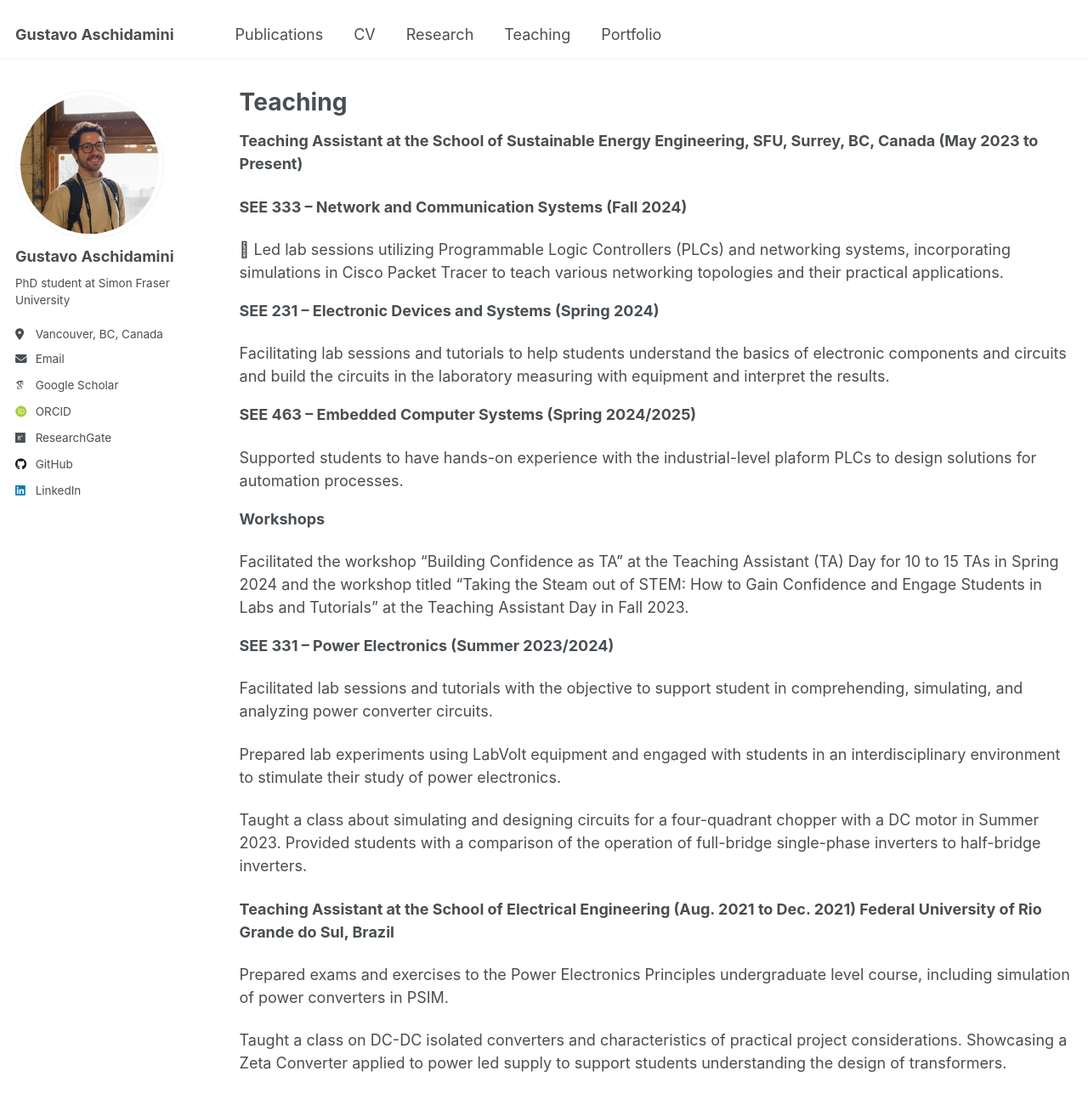
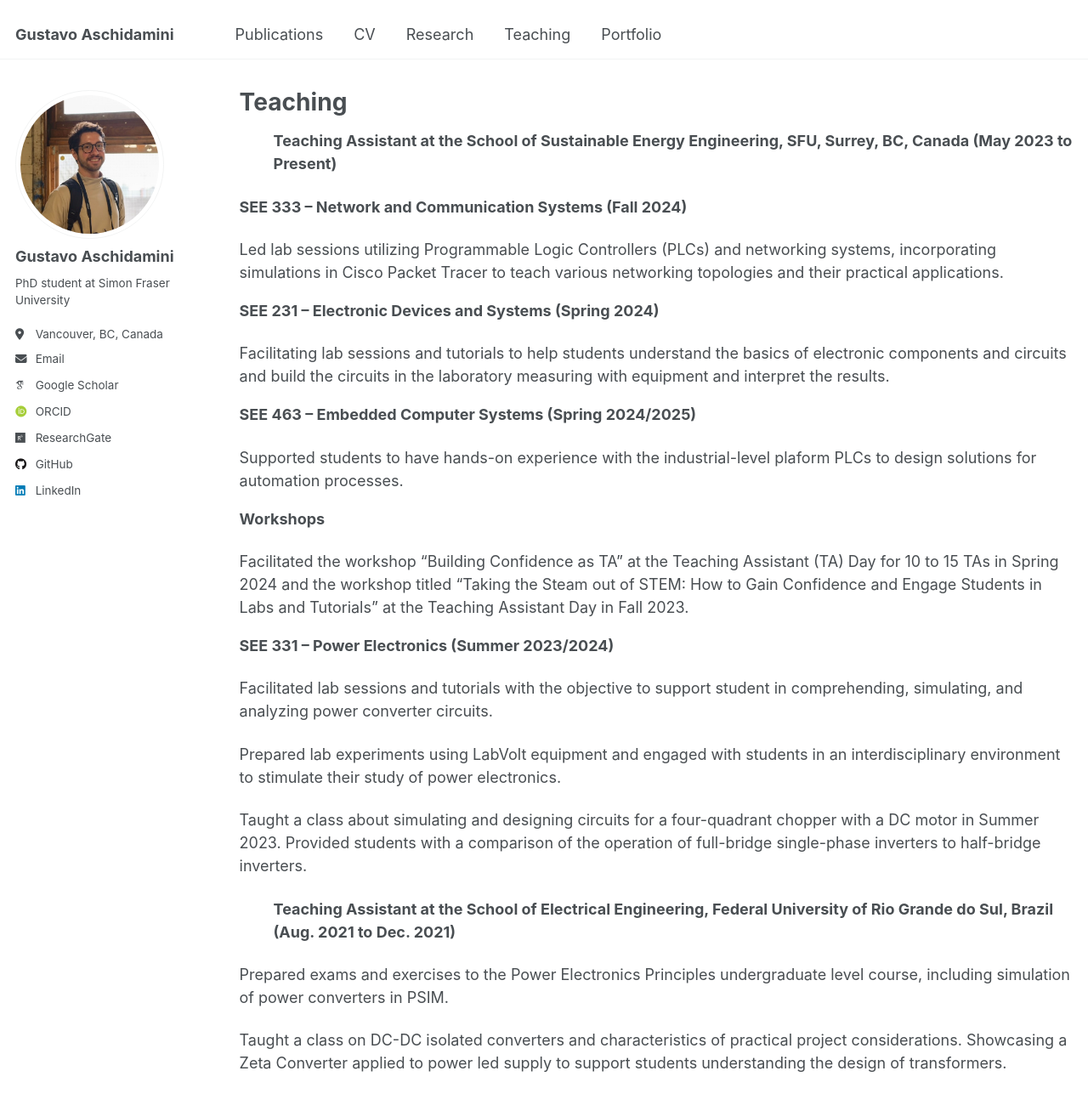
Before and after one commit to gaschidamini/gaschidamini.github.io, a Jekyll site: the page built from _pages/teaching.html, in a window 1280 px wide and 1400 px high. Shown: the top 1300 px of the window at 85% size. Built offline with Jekyll 4.4.1, drawn with Linux system fonts in a browser that asks for light colours; some web fonts are replaced.

Commit message:
Update teaching.html

```diff
--- a/_pages/teaching.html
+++ b/_pages/teaching.html
@@ -6,16 +6,19 @@ author_profile: true
 ---
 
 
-
+<ul>
 <p><strong>Teaching Assistant at the School of Sustainable Energy Engineering, SFU, Surrey, BC, Canada (May 2023 to Present) </strong></p>
-
+</ul>
 
 <p><strong>SEE 333 – Network and Communication Systems (Fall 2024) </strong></p>
-	Led lab sessions utilizing Programmable Logic Controllers (PLCs) and networking systems, incorporating simulations in Cisco Packet Tracer to teach various networking topologies and their practical applications.
+
+Led lab sessions utilizing Programmable Logic Controllers (PLCs) and networking systems, incorporating simulations in Cisco Packet Tracer to teach various networking topologies and their practical applications.
+
 
 <p><strong>SEE 231 – Electronic Devices and Systems (Spring 2024) </strong></p>
 
 Facilitating lab sessions and tutorials to help students understand the basics of electronic components and circuits and build the circuits in the laboratory measuring with equipment and interpret the results.
+
 
 <p><strong>SEE 463 – Embedded Computer Systems (Spring 2024/2025) </strong></p>
 
@@ -35,9 +38,9 @@ Facilitated the workshop “Building Confidence as TA” at the Teaching Assista
 
 <p>Taught a class about simulating and designing circuits for a four-quadrant chopper with a DC motor in Summer 2023. Provided students with a comparison of the operation of full-bridge single-phase inverters to half-bridge inverters. </p>
 
-
-<p><strong> Teaching Assistant  at the School of Electrical Engineering (Aug. 2021 to Dec. 2021)
-Federal University of Rio Grande do Sul, Brazil </strong></p>
+<ul>
+<p><strong> Teaching Assistant  at the School of Electrical Engineering, Federal University of Rio Grande do Sul, Brazil (Aug. 2021 to Dec. 2021) </strong></p>
+</ul>
 
 <p>Prepared exams and exercises to the Power Electronics Principles undergraduate level course, including simulation of power converters in PSIM.</p>
 
```
